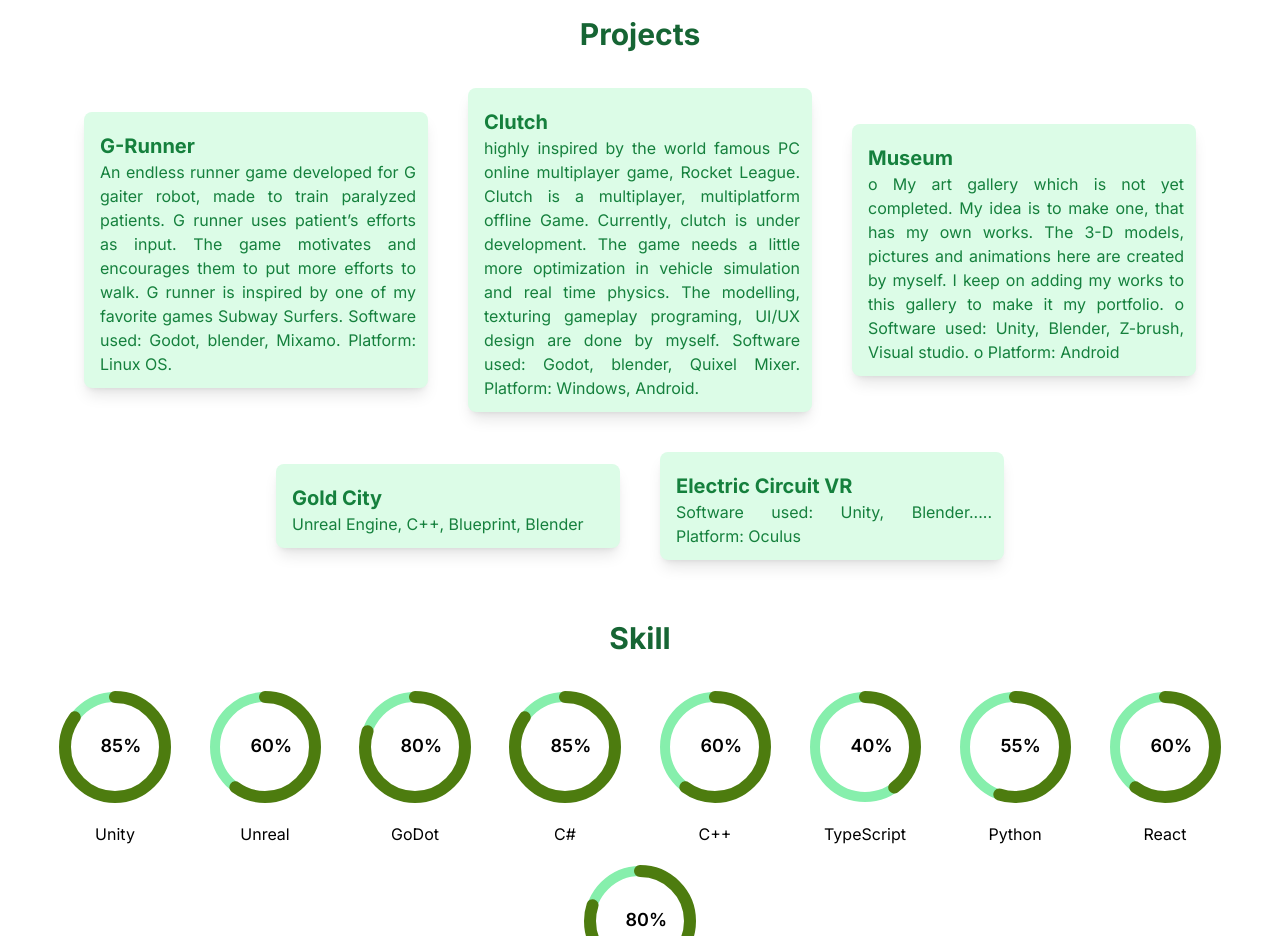
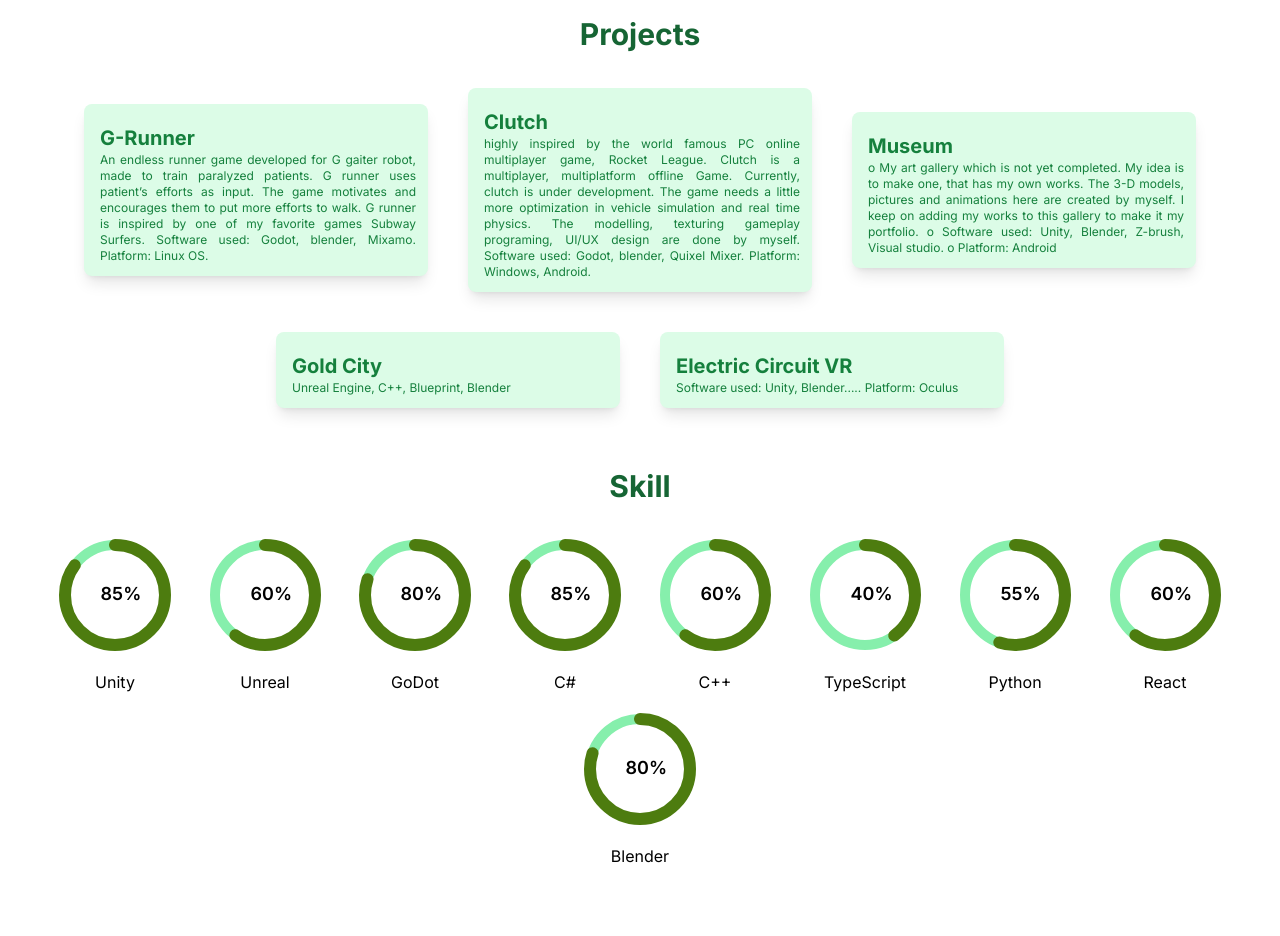
Before and after one commit to robypk/PortFolio, a Next.js app: page / in a window 1280 px wide. Shown: the part 800-1736 px from the top of the page. After the commit the page ends 1688 px from the top, so only its background shows below. Built offline with nearby package versions, Linux system fonts and the light colour scheme.

Commit message:
Update VideoCard.tsx

```diff
--- a/app/Components/VideoCard.tsx
+++ b/app/Components/VideoCard.tsx
@@ -24,7 +24,10 @@ const VideoCard: React.FC<VideoCardProps> = ({ URL, Name, Description }) => {
       <div className=" pl-1 pt-2 text-xl text-start text-green-700 font-bold">
         {Name}
       </div>
-      <p className=" w-80 pl-1 text-justify text-green-700"> {Description}</p>
+      <p className=" w-80 pl-1 text-justify text-xs text-green-700">
+        {" "}
+        {Description}
+      </p>
     </div>
   );
 };
```
